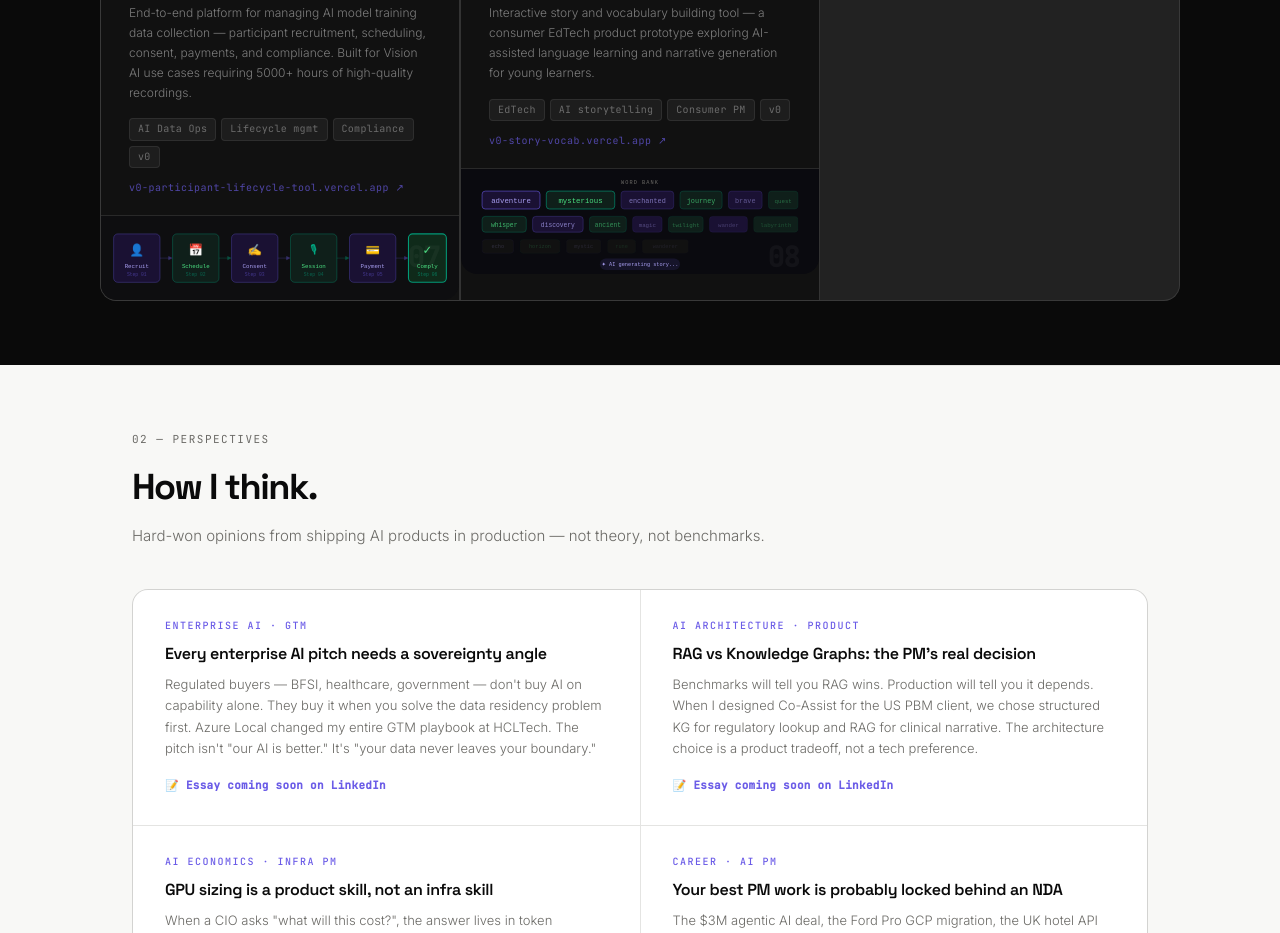
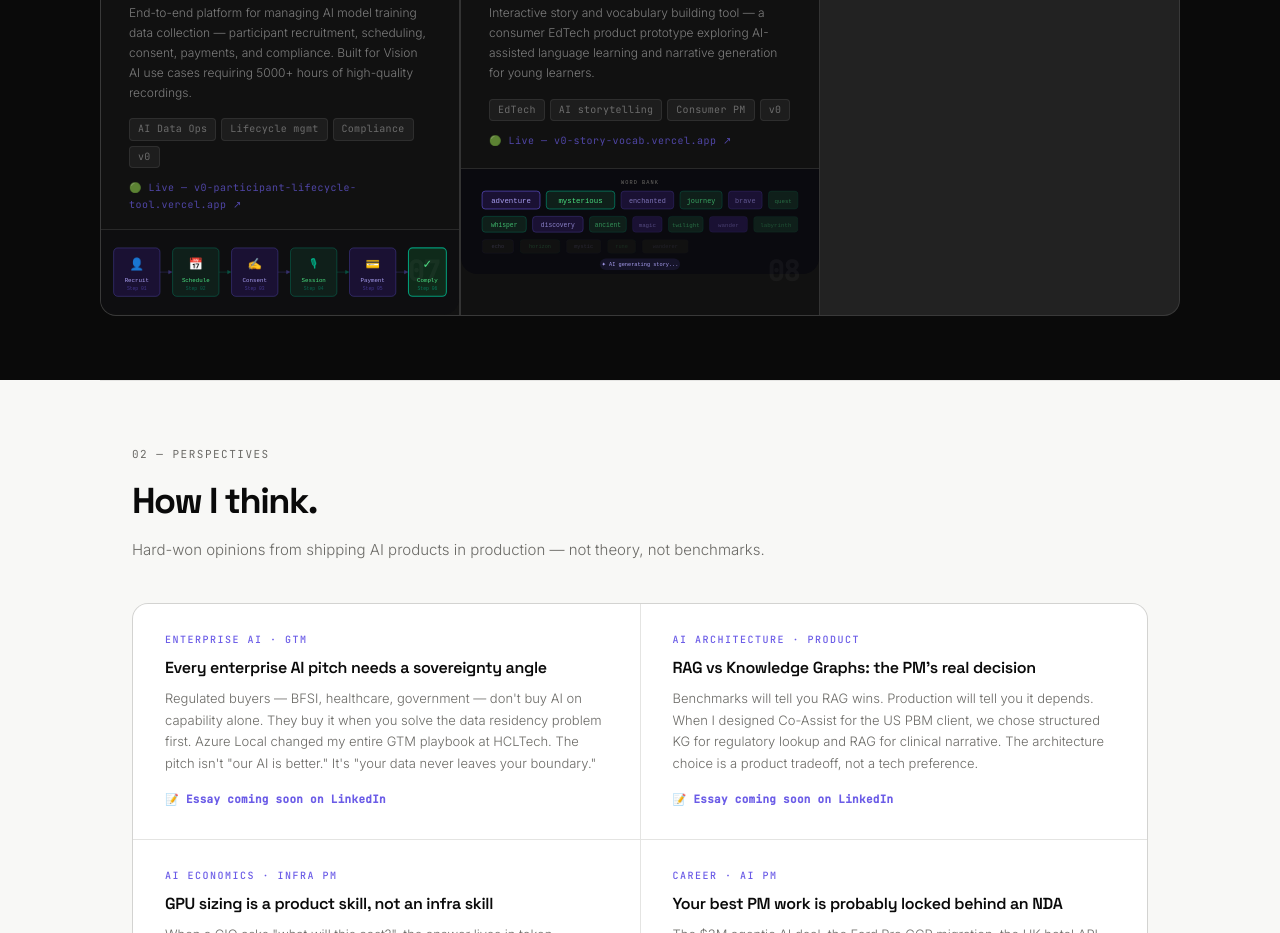
Before and after one commit to shantanu9/shantanu9.github.io, a plain HTML site: page index.html in a window 1280 px wide. Shown: the part 3014-3947 px from the top of the page. Drawn offline with Linux system fonts and the light colour scheme.

Commit message:
Add green live icon to cards 7 and 8

```diff
--- a/index.html
+++ b/index.html
@@ -759,7 +759,7 @@ footer p{font-size:12px;color:var(--ink3)}
           <span class="sq-pill">Compliance</span>
           <span class="sq-pill">v0</span>
         </div>
-        <a href="https://v0-participant-lifecycle-tool.vercel.app/" target="_blank" rel="noopener" class="sq-link" onclick="event.stopPropagation()">v0-participant-lifecycle-tool.vercel.app ↗</a>
+        <a href="https://v0-participant-lifecycle-tool.vercel.app/" target="_blank" rel="noopener" class="sq-link" onclick="event.stopPropagation()">🟢 Live — v0-participant-lifecycle-tool.vercel.app ↗</a>
         <div class="sq-num">07</div>
         <div class="sq-thumb-bottom">
 <svg width="100%" viewBox="0 0 680 160" role="img" xmlns="http://www.w3.org/2000/svg">
@@ -824,7 +824,7 @@ footer p{font-size:12px;color:var(--ink3)}
           <span class="sq-pill">Consumer PM</span>
           <span class="sq-pill">v0</span>
         </div>
-        <a href="https://v0-story-vocab.vercel.app/" target="_blank" rel="noopener" class="sq-link" onclick="event.stopPropagation()">v0-story-vocab.vercel.app ↗</a>
+        <a href="https://v0-story-vocab.vercel.app/" target="_blank" rel="noopener" class="sq-link" onclick="event.stopPropagation()">🟢 Live — v0-story-vocab.vercel.app ↗</a>
         <div class="sq-num">08</div>
         <div class="sq-thumb-bottom">
 <svg width="100%" viewBox="0 0 680 200" role="img" xmlns="http://www.w3.org/2000/svg">
```
